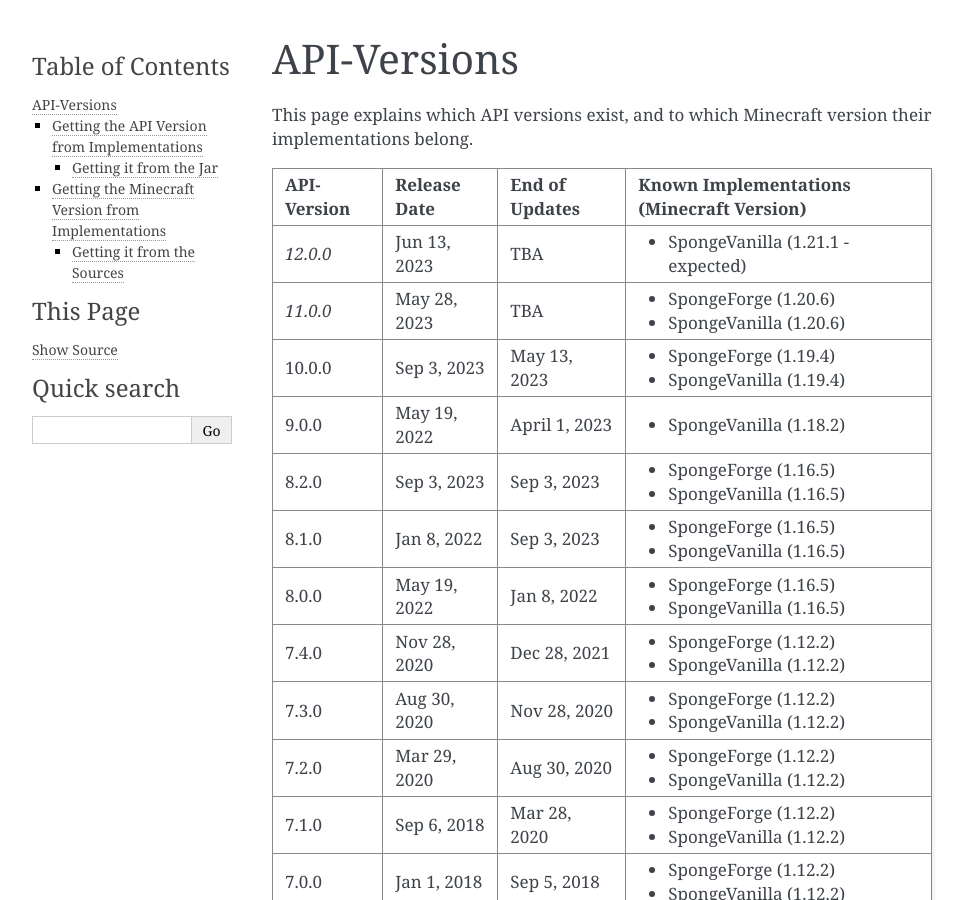
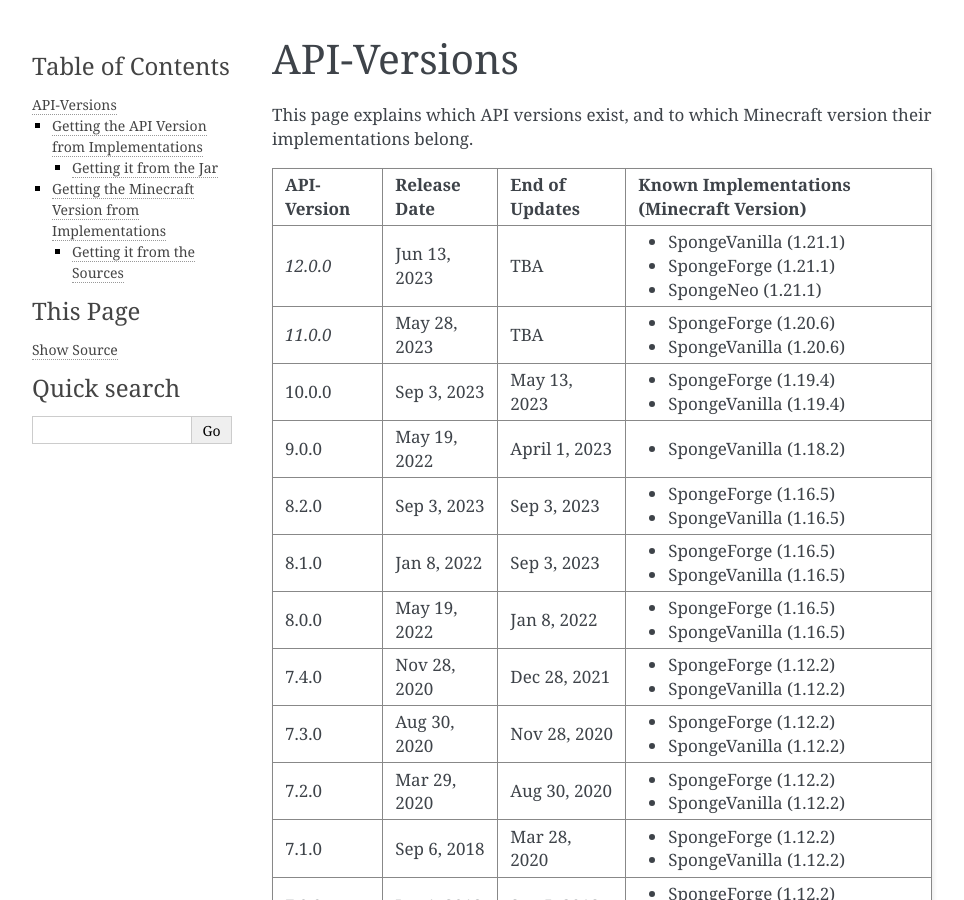
Before and after one commit to SpongePowered/SpongeDocs, a Sphinx documentation site: the page built from source/plugin/api-versions.rst, in a window 1280 px wide and 900 px high. Shown: the whole window, without its empty margins (148-1112 px from the left). Built offline with Sphinx 7.4.7, drawn with Linux system fonts in a browser that asks for light colours.

Commit message:
Added lex and neo forge to api 12

```diff
--- a/source/plugin/api-versions.rst
+++ b/source/plugin/api-versions.rst
@@ -7,7 +7,9 @@
 +-------------+--------------+----------------+-------------------------------------------+
 | API-Version | Release Date | End of Updates | Known Implementations (Minecraft Version) |
 +=============+==============+================+===========================================+
-| *12.0.0*    | Jun 13, 2023 | TBA            | * SpongeVanilla (1.21.1 - expected)       |
+| *12.0.0*    | Jun 13, 2023 | TBA            | * SpongeVanilla (1.21.1)                  |
+|             |              |                | * SpongeForge (1.21.1)                    |
+|             |              |                | * SpongeNeo (1.21.1)                      |
 +-------------+--------------+----------------+-------------------------------------------+
 | *11.0.0*    | May 28, 2023 | TBA            | * SpongeForge (1.20.6)                    |
 |             |              |                | * SpongeVanilla (1.20.6)                  |
```
